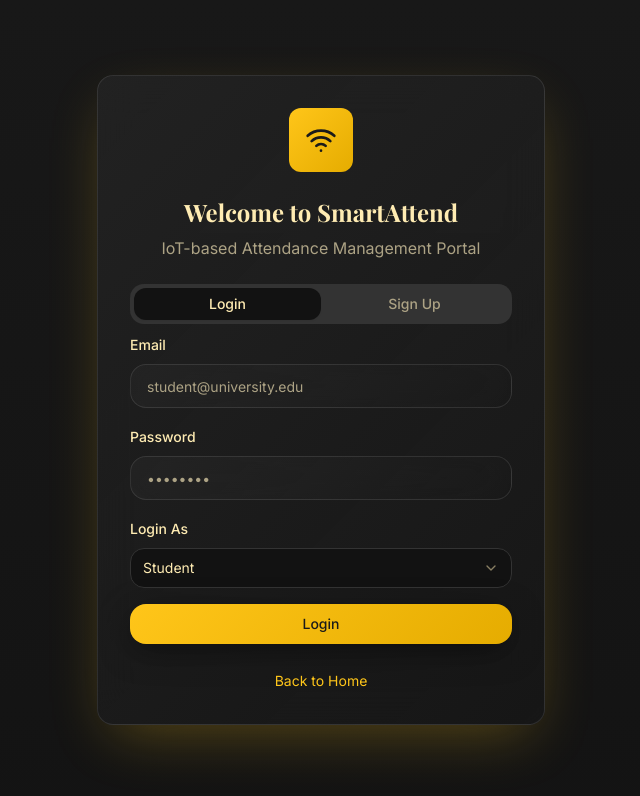
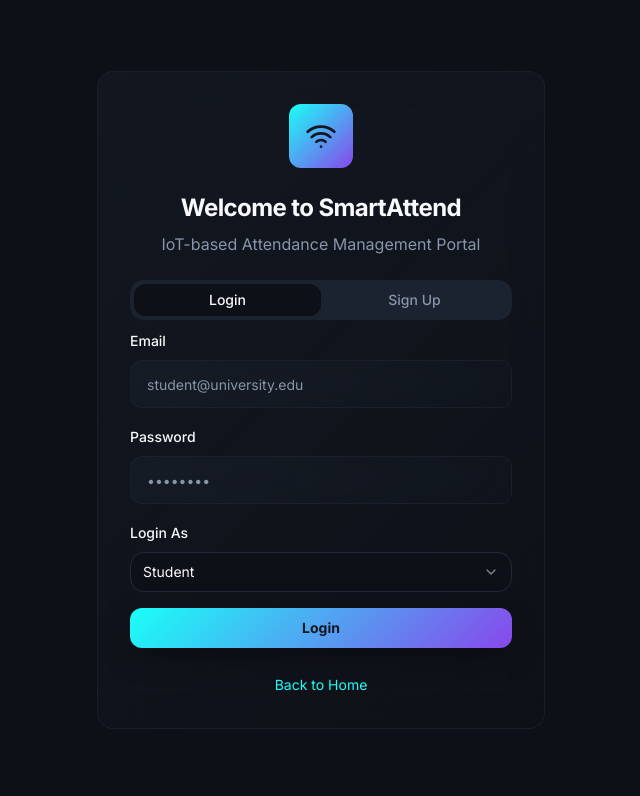
Before and after one commit to Ritesh102472/iot-class-tracker, a React (Vite) app: page /auth in a window 1280 px wide. Shown: the top 796 px of the page, without its empty margins (319-959 px from the left). Built offline with nearby package versions, Linux system fonts and the light colour scheme; the HTML template or start-up script is replaced by a standard one.

Commit message:
Refactor: Redesign dashboard and landing page

```diff
--- a/src/components/IoTStatus.tsx
+++ b/src/components/IoTStatus.tsx
@@ -7,13 +7,13 @@ interface IoTStatusProps {
 const IoTStatus = ({ isConnected }: IoTStatusProps) => {
   return (
     <div className="flex items-center gap-3">
-      <span className="text-sm font-body font-medium">IoT Device:</span>
+      <span className="text-sm font-body font-bold tracking-wide">IoT Device:</span>
       {isConnected ? (
-        <Badge variant="default" className="glass-card bg-success/20 text-success border-success/30 shadow-sm font-body">
+        <Badge variant="default" className="glass-card bg-success/20 text-success border-success/30 shadow-[0_0_40px_hsl(142_76%_55%/0.4)] animate-pulse-glow font-bold">
           Connected ✅
         </Badge>
       ) : (
-        <Badge variant="default" className="glass-card bg-destructive/20 text-destructive border-destructive/30 shadow-sm font-body">
+        <Badge variant="default" className="glass-card bg-destructive/20 text-destructive border-destructive/30 shadow-sm font-bold">
           Offline ❌
         </Badge>
       )}
--- a/src/components/ui/badge.tsx
+++ b/src/components/ui/badge.tsx
@@ -4,14 +4,14 @@ import { cva, type VariantProps } from "class-variance-authority";
 import { cn } from "@/lib/utils";
 
 const badgeVariants = cva(
-  "inline-flex items-center rounded-full glass-card border px-3 py-1 text-xs font-semibold font-body transition-all duration-300 focus:outline-none focus:ring-2 focus:ring-ring focus:ring-offset-2 backdrop-blur-glass",
+  "inline-flex items-center rounded-full glass-card border px-3 py-1.5 text-xs font-bold font-body transition-all duration-500 focus:outline-none focus:ring-2 focus:ring-ring focus:ring-offset-2 backdrop-blur-glass",
   {
     variants: {
       variant: {
-        default: "border-primary/30 bg-gradient-primary text-primary-foreground shadow-glow hover:scale-105",
-        secondary: "border-secondary/30 bg-secondary/50 text-secondary-foreground hover:bg-secondary/70",
-        destructive: "border-destructive/30 bg-destructive/20 text-destructive hover:bg-destructive/30",
-        outline: "text-foreground border-border/50 hover:glass-card",
+        default: "border-primary/30 bg-gradient-primary text-primary-foreground shadow-neon-teal hover:scale-110 hover:shadow-neon-purple",
+        secondary: "border-secondary/30 bg-secondary/20 text-secondary hover:bg-secondary/30 hover:scale-110 hover:shadow-neon-purple",
+        destructive: "border-destructive/30 bg-destructive/20 text-destructive hover:bg-destructive/30 hover:scale-110",
+        outline: "text-foreground border-border/50 hover:glass-card hover:scale-110",
       },
     },
     defaultVariants: {
--- a/src/components/ui/button.tsx
+++ b/src/components/ui/button.tsx
@@ -5,18 +5,18 @@ import { cva, type VariantProps } from "class-variance-authority";
 import { cn } from "@/lib/utils";
 
 const buttonVariants = cva(
-  "inline-flex items-center justify-center gap-2 whitespace-nowrap rounded-lg text-sm font-medium font-body ring-offset-background transition-all duration-300 focus-visible:outline-none focus-visible:ring-2 focus-visible:ring-ring focus-visible:ring-offset-2 disabled:pointer-events-none disabled:opacity-50 [&_svg]:pointer-events-none [&_svg]:size-4 [&_svg]:shrink-0",
+  "inline-flex items-center justify-center gap-2 whitespace-nowrap rounded-xl text-sm font-bold font-body ring-offset-background transition-all duration-500 focus-visible:outline-none focus-visible:ring-2 focus-visible:ring-primary focus-visible:ring-offset-2 disabled:pointer-events-none disabled:opacity-50 [&_svg]:pointer-events-none [&_svg]:size-4 [&_svg]:shrink-0",
   {
     variants: {
       variant: {
-        default: "bg-gradient-primary text-primary-foreground hover:shadow-glow hover:scale-105 shadow-card",
-        destructive: "bg-destructive text-destructive-foreground hover:bg-destructive/90 hover:shadow-lg",
-        outline: "glass-card border-primary/30 text-foreground hover:bg-primary/10 hover:border-primary/50",
-        secondary: "glass-card text-secondary-foreground hover:bg-secondary/80 hover:shadow-md",
-        ghost: "hover:glass-card hover:text-primary",
+        default: "bg-gradient-primary text-primary-foreground hover:scale-105 hover:shadow-neon-teal shadow-card",
+        destructive: "bg-destructive text-destructive-foreground hover:bg-destructive/90 hover:scale-105 hover:shadow-lg",
+        outline: "glass-card border border-primary/30 text-foreground hover:bg-primary/10 hover:border-primary/50 hover:scale-105",
+        secondary: "bg-gradient-secondary text-secondary-foreground hover:scale-105 hover:shadow-neon-purple",
+        ghost: "hover:glass-card hover:text-primary hover:scale-105",
         link: "text-primary underline-offset-4 hover:underline hover:text-primary-glow",
-        hero: "bg-gradient-primary text-primary-foreground hover:shadow-glow hover:scale-105 shadow-elegant",
-        success: "bg-success text-success-foreground hover:bg-success/90 hover:shadow-lg",
+        hero: "bg-gradient-primary text-primary-foreground hover:scale-105 shadow-neon-teal hover:shadow-neon-purple",
+        success: "bg-success text-success-foreground hover:scale-105 hover:shadow-lg",
       },
       size: {
         default: "h-10 px-4 py-2",
--- a/src/components/ui/card.tsx
+++ b/src/components/ui/card.tsx
@@ -3,7 +3,7 @@ import * as React from "react";
 import { cn } from "@/lib/utils";
 
 const Card = React.forwardRef<HTMLDivElement, React.HTMLAttributes<HTMLDivElement>>(({ className, ...props }, ref) => (
-  <div ref={ref} className={cn("rounded-lg glass-card text-card-foreground shadow-card backdrop-blur-glass hover-lift", className)} {...props} />
+  <div ref={ref} className={cn("rounded-2xl glass-card text-card-foreground shadow-card backdrop-blur-glass border border-border/30 hover-lift hover:shadow-neon-teal/20", className)} {...props} />
 ));
 Card.displayName = "Card";
 
@@ -16,7 +16,7 @@ CardHeader.displayName = "CardHeader";
 
 const CardTitle = React.forwardRef<HTMLParagraphElement, React.HTMLAttributes<HTMLHeadingElement>>(
   ({ className, ...props }, ref) => (
-    <h3 ref={ref} className={cn("text-2xl font-semibold leading-none tracking-tight", className)} {...props} />
+    <h3 ref={ref} className={cn("text-2xl font-black leading-none tracking-tight gradient-text", className)} {...props} />
   ),
 );
 CardTitle.displayName = "CardTitle";
--- a/src/components/ui/input.tsx
+++ b/src/components/ui/input.tsx
@@ -8,7 +8,7 @@ const Input = React.forwardRef<HTMLInputElement, React.ComponentProps<"input">>(
       <input
         type={type}
         className={cn(
-          "flex h-11 w-full rounded-lg glass-card border border-border/50 bg-background/50 px-4 py-2 text-base ring-offset-background file:border-0 file:bg-transparent file:text-sm file:font-medium file:text-foreground placeholder:text-muted-foreground focus-visible:outline-none focus-visible:ring-2 focus-visible:ring-primary focus-visible:ring-offset-2 focus-visible:border-primary/50 disabled:cursor-not-allowed disabled:opacity-50 md:text-sm transition-all duration-300 font-body backdrop-blur-glass",
+          "flex h-12 w-full rounded-xl glass-card border border-border/50 bg-background/50 px-4 py-3 text-base ring-offset-background file:border-0 file:bg-transparent file:text-sm file:font-medium file:text-foreground placeholder:text-muted-foreground focus-visible:outline-none focus-visible:ring-2 focus-visible:ring-primary focus-visible:ring-offset-2 focus-visible:border-primary/50 focus-visible:shadow-neon-teal disabled:cursor-not-allowed disabled:opacity-50 md:text-sm transition-all duration-500 font-body backdrop-blur-glass",
           className,
         )}
         ref={ref}
--- a/src/components/ui/table.tsx
+++ b/src/components/ui/table.tsx
@@ -34,7 +34,7 @@ const TableRow = React.forwardRef<HTMLTableRowElement, React.HTMLAttributes<HTML
   ({ className, ...props }, ref) => (
     <tr
       ref={ref}
-      className={cn("border-b border-border/30 transition-all duration-300 data-[state=selected]:glass-card hover:glass-card hover:shadow-md", className)}
+      className={cn("border-b border-border/20 transition-all duration-500 data-[state=selected]:glass-card data-[state=selected]:shadow-card hover:glass-card hover:shadow-card hover:scale-[1.01]", className)}
       {...props}
     />
   ),
@@ -46,7 +46,7 @@ const TableHead = React.forwardRef<HTMLTableCellElement, React.ThHTMLAttributes<
     <th
       ref={ref}
       className={cn(
-        "h-14 px-6 text-left align-middle font-semibold font-heading text-primary [&:has([role=checkbox])]:pr-0",
+        "h-14 px-6 text-left align-middle font-black font-body text-primary tracking-wider uppercase text-xs [&:has([role=checkbox])]:pr-0",
         className,
       )}
       {...props}
@@ -57,7 +57,7 @@ TableHead.displayName = "TableHead";
 
 const TableCell = React.forwardRef<HTMLTableCellElement, React.TdHTMLAttributes<HTMLTableCellElement>>(
   ({ className, ...props }, ref) => (
-    <td ref={ref} className={cn("p-6 align-middle font-body [&:has([role=checkbox])]:pr-0", className)} {...props} />
+    <td ref={ref} className={cn("p-6 align-middle font-body text-foreground [&:has([role=checkbox])]:pr-0", className)} {...props} />
   ),
 );
 TableCell.displayName = "TableCell";
--- a/src/index.css
+++ b/src/index.css
@@ -8,112 +8,116 @@ All colors MUST be HSL.
 
 @layer base {
   :root {
-    --background: 0 0% 7%;
-    --foreground: 45 100% 85%;
+    --background: 220 26% 7%;
+    --foreground: 210 40% 98%;
 
-    --card: 0 0% 10%;
-    --card-foreground: 45 100% 85%;
+    --card: 220 26% 10%;
+    --card-foreground: 210 40% 98%;
 
-    --popover: 0 0% 8%;
-    --popover-foreground: 45 100% 85%;
+    --popover: 220 26% 10%;
+    --popover-foreground: 210 40% 98%;
 
-    --primary: 45 100% 55%;
-    --primary-foreground: 0 0% 10%;
-    --primary-glow: 45 100% 65%;
+    --primary: 178 100% 55%;
+    --primary-foreground: 220 26% 10%;
+    --primary-glow: 178 100% 65%;
 
-    --secondary: 0 0% 15%;
-    --secondary-foreground: 45 100% 85%;
+    --secondary: 264 80% 60%;
+    --secondary-foreground: 210 40% 98%;
 
-    --muted: 0 0% 20%;
-    --muted-foreground: 45 20% 60%;
+    --muted: 220 26% 15%;
+    --muted-foreground: 217 17% 60%;
 
-    --accent: 45 100% 55%;
-    --accent-foreground: 0 0% 10%;
+    --accent: 45 100% 60%;
+    --accent-foreground: 220 26% 10%;
 
-    --destructive: 0 70% 50%;
-    --destructive-foreground: 45 100% 95%;
+    --destructive: 0 72% 51%;
+    --destructive-foreground: 210 40% 98%;
 
-    --success: 142 70% 45%;
-    --success-foreground: 0 0% 10%;
+    --success: 142 76% 55%;
+    --success-foreground: 220 26% 10%;
 
-    --warning: 38 100% 50%;
-    --warning-foreground: 0 0% 10%;
+    --warning: 38 92% 55%;
+    --warning-foreground: 220 26% 10%;
 
-    --border: 0 0% 20%;
-    --input: 0 0% 20%;
-    --ring: 45 100% 55%;
+    --border: 220 26% 18%;
+    --input: 220 26% 18%;
+    --ring: 178 100% 55%;
 
     --radius: 1rem;
 
-    --gradient-primary: linear-gradient(135deg, hsl(45 100% 55%), hsl(45 100% 45%));
-    --gradient-subtle: linear-gradient(180deg, hsl(0 0% 10% / 0.8), hsl(0 0% 8% / 0.6));
-    --gradient-glass: linear-gradient(135deg, hsl(0 0% 15% / 0.7), hsl(0 0% 10% / 0.5));
-    --shadow-elegant: 0 20px 60px -15px hsl(45 100% 55% / 0.3);
-    --shadow-card: 0 8px 32px -4px hsl(0 0% 0% / 0.5);
-    --shadow-glow: 0 0 40px hsl(45 100% 55% / 0.2);
+    --gradient-hero: linear-gradient(135deg, hsl(220 60% 15%), hsl(264 50% 20%));
+    --gradient-primary: linear-gradient(135deg, hsl(178 100% 55%), hsl(264 80% 60%));
+    --gradient-secondary: linear-gradient(135deg, hsl(264 80% 60%), hsl(45 100% 60%));
+    --gradient-glass: linear-gradient(135deg, hsl(220 26% 15% / 0.4), hsl(220 26% 10% / 0.2));
+    --shadow-neon-teal: 0 0 40px hsl(178 100% 55% / 0.4), 0 0 80px hsl(178 100% 55% / 0.2);
+    --shadow-neon-purple: 0 0 40px hsl(264 80% 60% / 0.4), 0 0 80px hsl(264 80% 60% / 0.2);
+    --shadow-neon-gold: 0 0 40px hsl(45 100% 60% / 0.4), 0 0 80px hsl(45 100% 60% / 0.2);
+    --shadow-card: 0 8px 32px -8px hsl(0 0% 0% / 0.6);
     --transition-smooth: all 0.4s cubic-bezier(0.4, 0, 0.2, 1);
 
-    --sidebar-background: 0 0% 8%;
-    --sidebar-foreground: 45 100% 85%;
-    --sidebar-primary: 45 100% 55%;
-    --sidebar-primary-foreground: 0 0% 10%;
-    --sidebar-accent: 0 0% 15%;
-    --sidebar-accent-foreground: 45 100% 85%;
-    --sidebar-border: 0 0% 20%;
-    --sidebar-ring: 45 100% 55%;
+    --sidebar-background: 220 26% 10%;
+    --sidebar-foreground: 210 40% 98%;
+    --sidebar-primary: 178 100% 55%;
+    --sidebar-primary-foreground: 220 26% 10%;
+    --sidebar-accent: 220 26% 15%;
+    --sidebar-accent-foreground: 210 40% 98%;
+    --sidebar-border: 220 26% 18%;
+    --sidebar-ring: 178 100% 55%;
   }
 
   .dark {
-    --background: 0 0% 7%;
-    --foreground: 45 100% 85%;
+    --background: 220 26% 7%;
+    --foreground: 210 40% 98%;
 
-    --card: 0 0% 10%;
-    --card-foreground: 45 100% 85%;
+    --card: 220 26% 10%;
+    --card-foreground: 210 40% 98%;
 
-    --popover: 0 0% 8%;
-    --popover-foreground: 45 100% 85%;
+    --popover: 220 26% 10%;
+    --popover-foreground: 210 40% 98%;
 
-    --primary: 45 100% 55%;
-    --primary-foreground: 0 0% 10%;
-    --primary-glow: 45 100% 65%;
+    --primary: 178 100% 55%;
+    --primary-foreground: 220 26% 10%;
+    --primary-glow: 178 100% 65%;
 
-    --secondary: 0 0% 15%;
-    --secondary-foreground: 45 100% 85%;
+    --secondary: 264 80% 60%;
+    --secondary-foreground: 210 40% 98%;
 
-    --muted: 0 0% 20%;
-    --muted-foreground: 45 20% 60%;
+    --muted: 220 26% 15%;
+    --muted-foreground: 217 17% 60%;
 
-    --accent: 45 100% 55%;
-    --accent-foreground: 0 0% 10%;
+    --accent: 45 100% 60%;
+    --accent-foreground: 220 26% 10%;
 
-    --destructive: 0 70% 50%;
-    --destructive-foreground: 45 100% 95%;
+    --destructive: 0 72% 51%;
+    --destructive-foreground: 210 40% 98%;
 
-    --success: 142 70% 45%;
-    --success-foreground: 0 0% 10%;
+    --success: 142 76% 55%;
+    --success-foreground: 220 26% 10%;
 
-    --warning: 38 100% 50%;
-    --warning-foreground: 0 0% 10%;
+    --warning: 38 92% 55%;
+    --warning-foreground: 220 26% 10%;
 
-    --border: 0 0% 20%;
-    --input: 0 0% 20%;
-    --ring: 45 100% 55%;
+    --border: 220 26% 18%;
+    --input: 220 26% 18%;
+    --ring: 178 100% 55%;
 
-    --gradient-primary: linear-gradient(135deg, hsl(45 100% 55%), hsl(45 100% 45%));
-    --gradient-subtle: linear-gradient(180deg, hsl(0 0% 10% / 0.8), hsl(0 0% 8% / 0.6));
-    --gradient-glass: linear-gradient(135deg, hsl(0 0% 15% / 0.7), hsl(0 0% 10% / 0.5));
-    --shadow-elegant: 0 20px 60px -15px hsl(45 100% 55% / 0.3);
-    --shadow-card: 0 8px 32px -4px hsl(0 0% 0% / 0.5);
-    --shadow-glow: 0 0 40px hsl(45 100% 55% / 0.2);
+    --gradient-hero: linear-gradient(135deg, hsl(220 60% 15%), hsl(264 50% 20%));
+    --gradient-primary: linear-gradient(135deg, hsl(178 100% 55%), hsl(264 80% 60%));
+    --gradient-secondary: linear-gradient(135deg, hsl(264 80% 60%), hsl(45 100% 60%));
+    --gradient-glass: linear-gradient(135deg, hsl(220 26% 15% / 0.4), hsl(220 26% 10% / 0.2));
+    --shadow-neon-teal: 0 0 40px hsl(178 100% 55% / 0.4), 0 0 80px hsl(178 100% 55% / 0.2);
+    --shadow-neon-purple: 0 0 40px hsl(264 80% 60% / 0.4), 0 0 80px hsl(264 80% 60% / 0.2);
+    --shadow-neon-gold: 0 0 40px hsl(45 100% 60% / 0.4), 0 0 80px hsl(45 100% 60% / 0.2);
+    --shadow-card: 0 8px 32px -8px hsl(0 0% 0% / 0.6);
 
-    --sidebar-background: 0 0% 8%;
-    --sidebar-foreground: 45 100% 85%;
-    --sidebar-primary: 45 100% 55%;
-    --sidebar-primary-foreground: 0 0% 10%;
-    --sidebar-accent: 0 0% 15%;
-    --sidebar-accent-foreground: 45 100% 85%;
-    --sidebar-border: 0 0% 20%;
-    --sidebar-ring: 45 100% 55%;
+    --sidebar-background: 220 26% 10%;
+    --sidebar-foreground: 210 40% 98%;
+    --sidebar-primary: 178 100% 55%;
+    --sidebar-primary-foreground: 220 26% 10%;
+    --sidebar-accent: 220 26% 15%;
+    --sidebar-accent-foreground: 210 40% 98%;
+    --sidebar-border: 220 26% 18%;
+    --sidebar-ring: 178 100% 55%;
   }
 }
 
@@ -128,8 +132,8 @@ All colors MUST be HSL.
   }
 
   h1, h2, h3, h4, h5, h6 {
-    font-family: 'Playfair Display', serif;
-    @apply font-semibold;
+    font-family: 'Inter', sans-serif;
+    @apply font-bold tracking-tight;
   }
 }
 
@@ -138,11 +142,19 @@ All colors MUST be HSL.
     background: var(--gradient-glass);
     backdrop-filter: blur(20px);
     -webkit-backdrop-filter: blur(20px);
-    border: 1px solid hsl(0 0% 100% / 0.1);
+    border: 1px solid hsl(220 26% 18% / 0.5);
   }
 
-  .gold-glow {
-    box-shadow: var(--shadow-glow);
+  .neon-glow-teal {
+    box-shadow: var(--shadow-neon-teal);
+  }
+
+  .neon-glow-purple {
+    box-shadow: var(--shadow-neon-purple);
+  }
+
+  .neon-glow-gold {
+    box-shadow: var(--shadow-neon-gold);
   }
 
   .hover-lift {
@@ -150,7 +162,26 @@ All colors MUST be HSL.
   }
 
   .hover-lift:hover {
-    transform: translateY(-4px);
-    box-shadow: var(--shadow-elegant);
+    transform: translateY(-4px) scale(1.02);
+  }
+
+  .gradient-text {
+    background: var(--gradient-primary);
+    -webkit-background-clip: text;
+    -webkit-text-fill-color: transparent;
+    background-clip: text;
+  }
+
+  .animate-glow {
+    animation: glow 2s ease-in-out infinite alternate;
+  }
+
+  @keyframes glow {
+    from {
+      filter: drop-shadow(0 0 10px hsl(178 100% 55% / 0.6));
+    }
+    to {
+      filter: drop-shadow(0 0 30px hsl(178 100% 55% / 0.8));
+    }
   }
 }
--- a/tailwind.config.ts
+++ b/tailwind.config.ts
@@ -72,14 +72,16 @@ export default {
         },
       },
       backgroundImage: {
+        'gradient-hero': 'var(--gradient-hero)',
         'gradient-primary': 'var(--gradient-primary)',
-        'gradient-subtle': 'var(--gradient-subtle)',
+        'gradient-secondary': 'var(--gradient-secondary)',
         'gradient-glass': 'var(--gradient-glass)',
       },
       boxShadow: {
-        'elegant': 'var(--shadow-elegant)',
+        'neon-teal': 'var(--shadow-neon-teal)',
+        'neon-purple': 'var(--shadow-neon-purple)',
+        'neon-gold': 'var(--shadow-neon-gold)',
         'card': 'var(--shadow-card)',
-        'glow': 'var(--shadow-glow)',
       },
       backdropBlur: {
         'glass': '20px',
@@ -91,20 +93,12 @@ export default {
       },
       keyframes: {
         "accordion-down": {
-          from: {
-            height: "0",
-          },
-          to: {
-            height: "var(--radix-accordion-content-height)",
-          },
+          from: { height: "0" },
+          to: { height: "var(--radix-accordion-content-height)" },
         },
         "accordion-up": {
-          from: {
-            height: "var(--radix-accordion-content-height)",
-          },
-          to: {
-            height: "0",
-          },
+          from: { height: "var(--radix-accordion-content-height)" },
+          to: { height: "0" },
         },
         "shimmer": {
           "0%": { backgroundPosition: "-200% 0" },
@@ -114,12 +108,27 @@ export default {
           "0%, 100%": { transform: "translateY(0px)" },
           "50%": { transform: "translateY(-10px)" },
         },
+        "pulse-glow": {
+          "0%, 100%": { opacity: "1", boxShadow: "0 0 20px hsl(178 100% 55% / 0.4)" },
+          "50%": { opacity: "0.8", boxShadow: "0 0 40px hsl(178 100% 55% / 0.6)" },
+        },
+        "slide-in-right": {
+          "0%": { transform: "translateX(100%)", opacity: "0" },
+          "100%": { transform: "translateX(0)", opacity: "1" },
+        },
+        "fade-in-up": {
+          "0%": { transform: "translateY(20px)", opacity: "0" },
+          "100%": { transform: "translateY(0)", opacity: "1" },
+        },
       },
       animation: {
         "accordion-down": "accordion-down 0.2s ease-out",
         "accordion-up": "accordion-up 0.2s ease-out",
         "shimmer": "shimmer 3s linear infinite",
         "float": "float 3s ease-in-out infinite",
+        "pulse-glow": "pulse-glow 2s ease-in-out infinite",
+        "slide-in-right": "slide-in-right 0.5s ease-out",
+        "fade-in-up": "fade-in-up 0.6s ease-out",
       },
     },
   },
```
Also changed, not shown: src/components/Header.tsx (+9 -9 lines), src/components/StatsCard.tsx (+18 -11 lines), src/pages/Index.tsx (+98 -68 lines).
